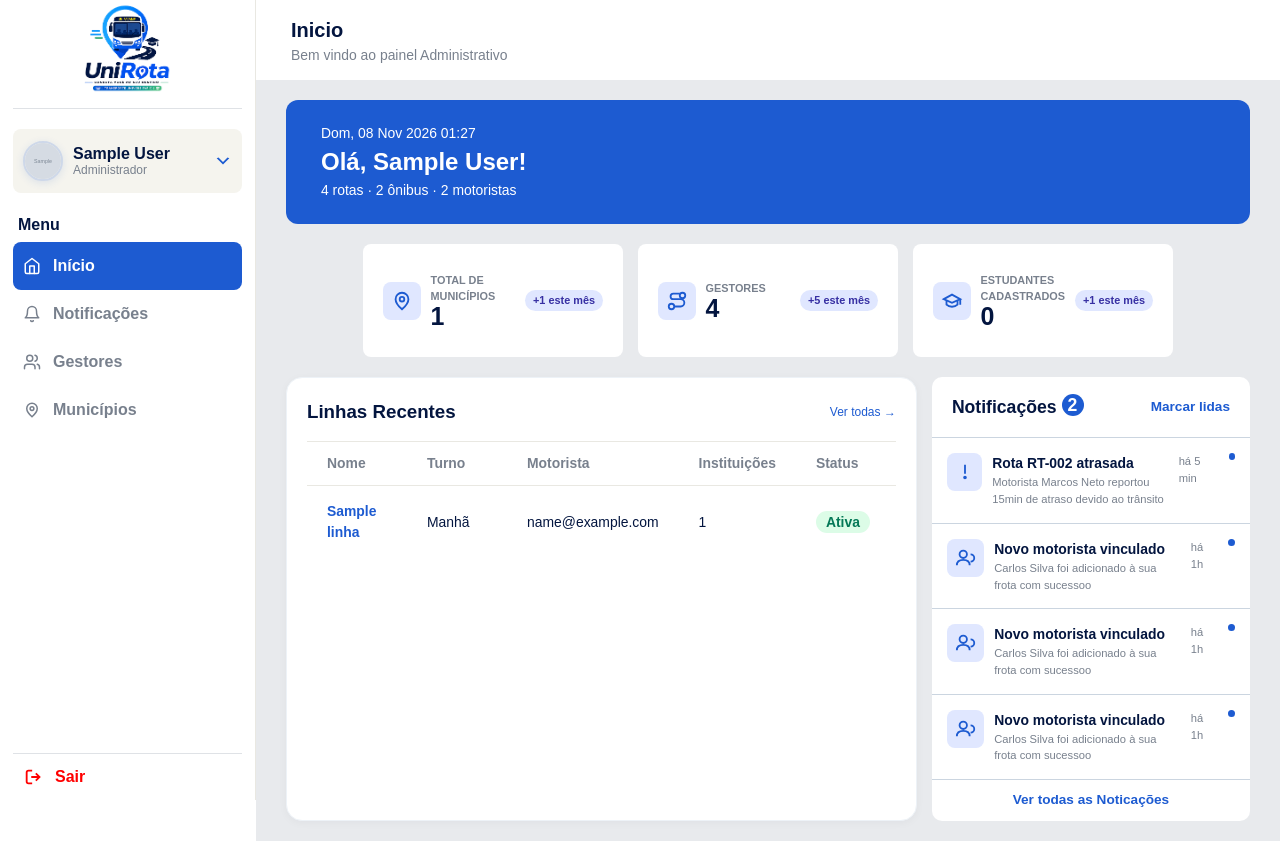
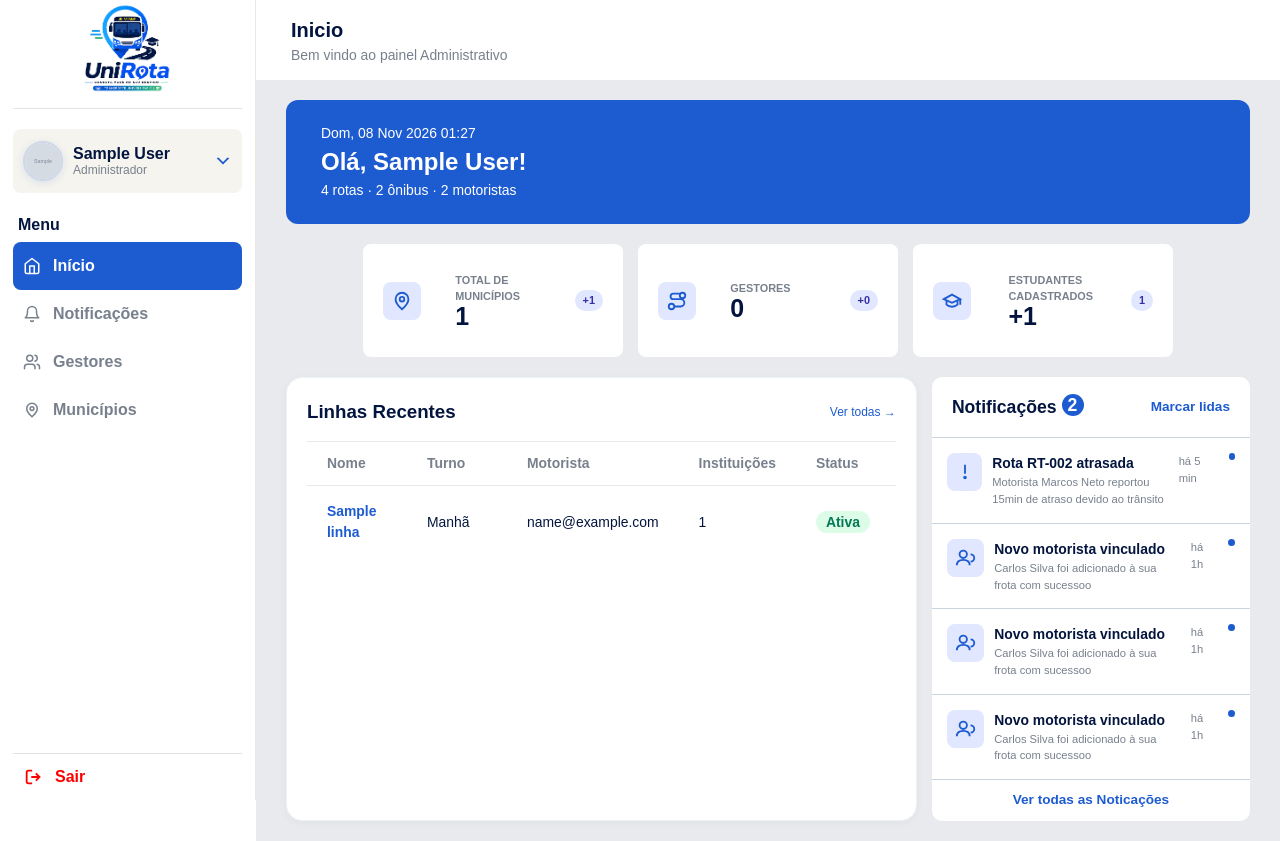
Before and after one commit to NicolasRaony06/sistema-unirotas, a Django app: page /management/home/ in a window 1280 px wide. Run offline with Django 5.2, Linux system fonts and the light colour scheme; a user stored in the database is signed in; tables that the repository leaves empty hold one stand-in row (values such as "Sample post"); grey boxes marked "Sample" are stand-in pictures.

Commit message:
feature --> metricas na home management e dados ofertados nesta tela estão consolidados com o banco de dados

```diff
--- a/management/templates/home.html
+++ b/management/templates/home.html
@@ -28,8 +28,8 @@
                         <circle cx="12" cy="10" r="2.5"></circle>
                     </svg>
                 </span>
-                <h4>TOTAL DE MUNICÍPIOS <span>{{municipios}}</span></h4>
-                <span class="badge-count">+1 este mês</span>
+                <h4>TOTAL DE MUNICÍPIOS <span>{{metricas.0.0}}</span></h4>
+                <span class="badge-count">{% if metricas.0.1 > 0 %}+{%endif%}{{metricas.0.1}}</span>
             </div>
             <div>
                 <span class="icon-badge">
@@ -39,8 +39,8 @@
                         <circle cx="18" cy="6" r="3"></circle>
                     </svg>
                 </span>
-                <h4>GESTORES <span>4</span></h4>
-                <span class="badge-count">+5 este mês</span>
+                <h4>GESTORES <span>{{metricas.1.0}}</span></h4>
+                <span class="badge-count">{% if metricas.0.1 > 0 %}+{%endif%}{{metricas.1.1}}</span>
             </div>
             <div>
                 <span class="icon-badge">
@@ -49,8 +49,8 @@
                         <path d="M6 12v4c3 3 9 3 12 0v-4M21 10v6"></path>
                     </svg>
                 </span>
-                <h4>ESTUDANTES CADASTRADOS <span>0</span></h4>
-                <span class="badge-count">+1 este mês</span>
+                <h4>ESTUDANTES CADASTRADOS <span>{% if metricas.0.1 > 0 %}+{%endif%}{{metricas.2.0}}</span></h4>
+                <span class="badge-count">{{metricas.2.1}}</span>
             </div>
         {% else %}
             <div>
@@ -62,7 +62,7 @@
                     </svg>
                 </span>
                 <h4>LINHAS <span>{{linhas.count}}</span></h4>
-                <span class="badge-count">1 operando</span>
+                <span class="badge-count">{{metricas.2.0}} operando</span>
             </div>
             <div>
                 <span class="icon-badge">
@@ -72,8 +72,8 @@
                         <path fill="currentColor" d="M7.5 14a1.5 1.5 0 1 0 0 3a1.5 1.5 0 1 0 0-3m9 0a1.5 1.5 0 1 0 0 3a1.5 1.5 0 1 0 0-3"></path>
                     </svg>
                 </span>
-                <h4>ÔNIBUS CADASTRADOS <span>{{onibus}}</span></h4>
-                <span class="badge-count">2 Livres</span>
+                <h4>ÔNIBUS CADASTRADOS <span>{{metricas.1.0}}</span></h4>
+                <span class="badge-count">{% if metricas.0.1 > 0 %}+{%endif%}{{metricas.1.1}}</span>
             </div>
             <div>
                 <span class="icon-badge">
@@ -84,8 +84,8 @@
                         <path d="M16 3.13a4 4 0 0 1 0 7.75"></path>
                     </svg>
                 </span>
-                <h4>CONFIRMADOS HOJE <span>34</span></h4>
-                <span class="badge-count">+18 este mês</span>
+                <h4>CONFIRMADOS HOJE <span>{{metricas.0.0}}</span></h4>
+                <span class="badge-count">{% if metricas.0.1 > 0 %}+{%endif%}{{metricas.0.1}}</span>
             </div>
         {% endif %}
     </section>
@@ -149,12 +149,16 @@
                             {% for linha in request.user.personel_profile.municipio.first.linhas.all %}
                                 <tr>
                                     <td>{{linha.nome}}</td>
-                                    <td>Pau dos Ferros → Mossoró</td>
-                                    <td>Manhã</td>
-                                    <td>João Silva</td>
-                                    <td>28</td>
+                                    <td>{{linha.linha_rota.count}}</td>
+                                    <td>{{linha.periodo}}</td>
+                                    <td>{{linha.motorista.user.full_name}}</td>
+                                    <td>N/A</td> <!--não da para pegar issso de forma consistente -->
                                     <td>
-                                        <span class="badge-status active">Ativo</span>
+                                        {% if linha.is_active %}
+                                            <span class="badge-status active">Ativa</span>
+                                        {% else %}
+                                            <span class="badge-status inactive">Inativa</span>
+                                        {% endif %}
                                     </td>
                                 </tr>
                             {% empty %}
--- a/management/views.py
+++ b/management/views.py
@@ -7,17 +7,40 @@ from datetime import datetime
 from django.http import HttpResponse, HttpResponseForbidden, JsonResponse
 from django.db.models import Q
 from .models import *
-from authentication.models import User, UserRole, PersonelProfile
+from authentication.models import StudentProfile, User, UserRole, PersonelProfile
 from authentication.service import generate_elevated_signup_link
 from authentication.decorators import role_required
 from .forms import *
 from .handlers import *
 from authentication.data_type import InviteDTO
+from operation.models import Viagem, UsuarioDaViagem
 
 @login_required()
 @role_required(allowed_roles=[UserRole.ADMIN, UserRole.MANAGER])
 def home(request):
+    if request.user.role == "ADMIN":
+        last_municipios = request.session.get("last_metric_city", 0)
+        last_gestores = request.session.get("last_metric_manager", 0)
+        last_estudantes = request.session.get("last_metric_student", 0)
+        total_municipios = Municipio.objects.all().all().count()
+        total_gestores = PersonelProfile.objects.filter(user__role="MANAGER").all().count()
+        total_estudantes = StudentProfile.objects.all().count()
+        request.session[f"last_metric_city"] = total_municipios
+        request.session[f"last_metric_manager"] = total_gestores
+        request.session[f"last_metric_student"] = total_estudantes
+        metricas = [[total_municipios, total_municipios - last_municipios], [total_gestores, total_gestores - last_gestores], [total_estudantes, total_estudantes - last_estudantes]]
+    else:
+        total_usuarios = UsuarioDaViagem.objects.filter(viagem__rota__linha__in=Linha.objects.filter(city=request.user.personel_profile.city).all()).all().count()
+        total_onibus = Bus.objects.filter(city=request.user.personel_profile.city).all().count()
+        last_usuarios = request.session.get("last_trip_user", 0)
+        last_onibus = request.session.get("last_metric_bus", 0)
+        operando = Viagem.objects.filter(rota__linha__in=Linha.objects.filter(city=request.user.personel_profile.city), status='em_andamento').count()
+        request.session[f"last_metric_bus"] = Bus.objects.filter(city=request.user.personel_profile.city).count()
+        request.session[f"last_trip_user"] = UsuarioDaViagem.objects.filter(viagem__rota__linha__in=Linha.objects.filter(city=request.user.personel_profile.city).all()).count()
+        metricas = [[total_usuarios, total_usuarios - last_usuarios], [total_onibus, total_onibus - last_onibus], [operando, 0]]
+
     context = {
+        'metricas': metricas,
         'linhas': Linha.objects.all(),
         'motoristas':PersonelProfile.objects.filter(user__role=UserRole.DRIVER).count(),
         'onibus': Bus.objects.all().count(),
```
